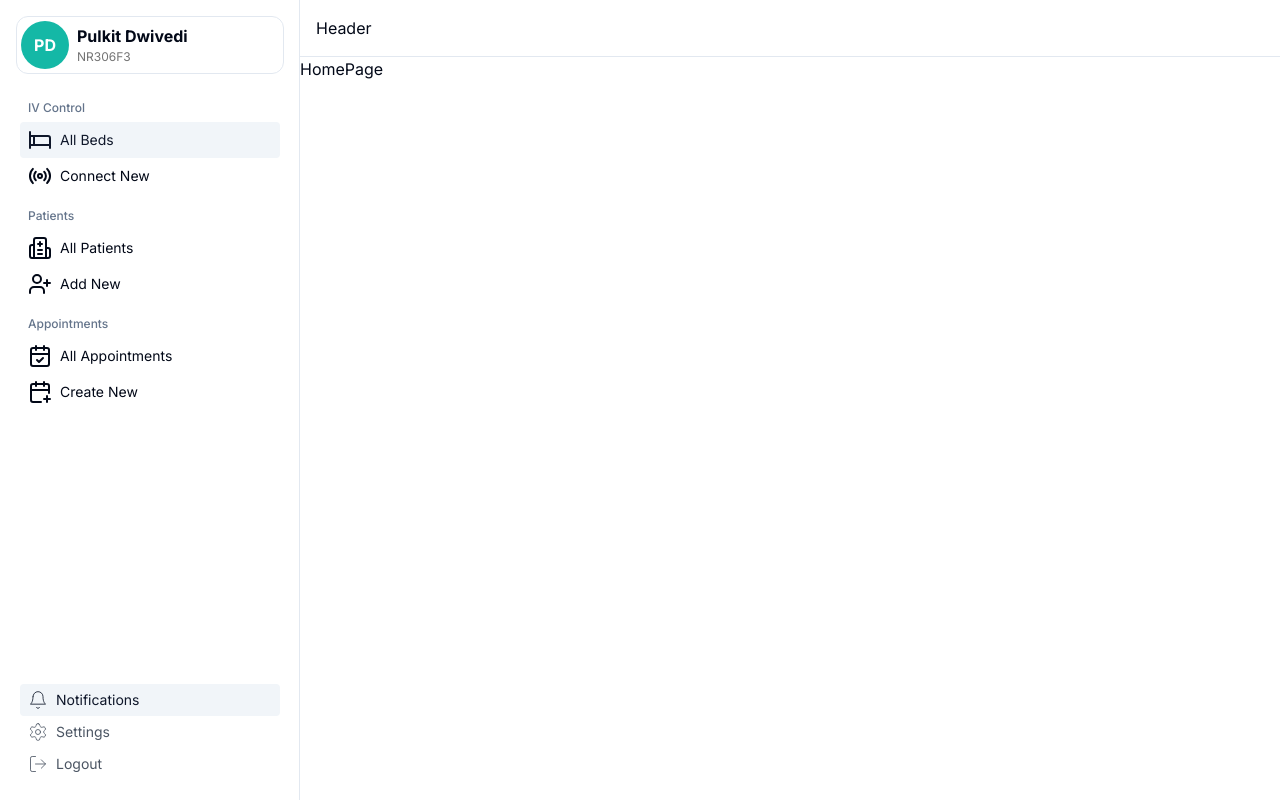
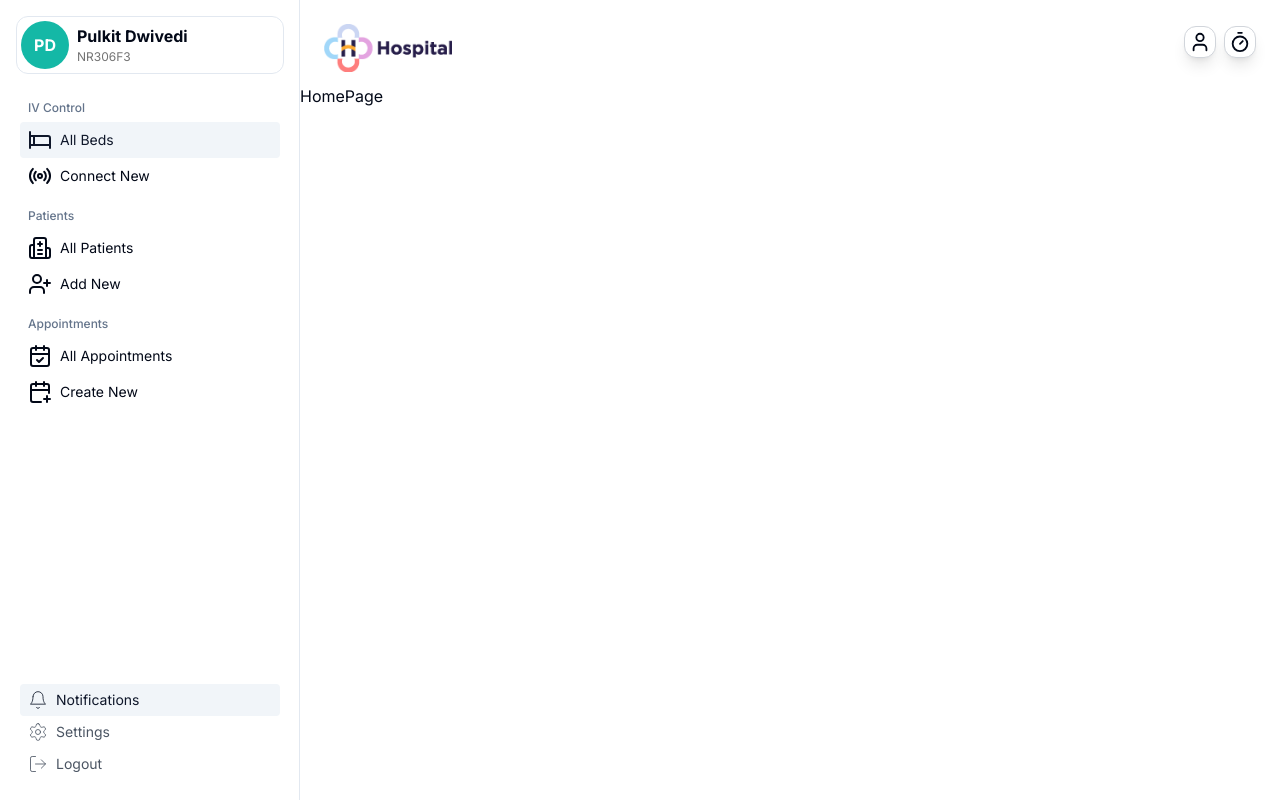
Before and after one commit to pulkit4603/iv-control-dashboard, a Next.js app: page / in a window 1280 px wide. Built offline with nearby package versions, Linux system fonts and the light colour scheme.

Commit message:
Header added (with logo)

```diff
--- a/src/components/Header.tsx
+++ b/src/components/Header.tsx
@@ -1,9 +1,31 @@
 'use client';
+
+import Image from 'next/image';
+import { Timer, User } from 'lucide-react';
+import { CommandItem } from './ui/command';
 
 export default function Header() {
     return (
-        <div className="flex gap-4 p-4 border-b">
-            Header
+        <div className="flex justify-between gap-4 p-6 items-center">
+            <div className="w-24 h-9 sm:w-28 sm:h-10.5 md:w-32 md:h-11.9">
+            <button>
+            <Image
+                src="/assetHospitalLogo.svg"
+                alt="Hospital"
+                width={24}
+                height={9}
+                layout="responsive"
+            />
+            </button>
+            </div>
+            <div className="flex gap-2">
+                <button>
+                <User size={32} className='bg-white p-1 border border-gray-300 shadow-lg rounded-xl' />
+                </button>
+                <button>
+                <Timer size={32} className='bg-white p-1 border border-gray-300 shadow-lg rounded-xl' />
+                </button>
+            </div>
         </div>
     );
 }
```
Also changed, not shown: public/assetHospitalLogo.svg (added).
